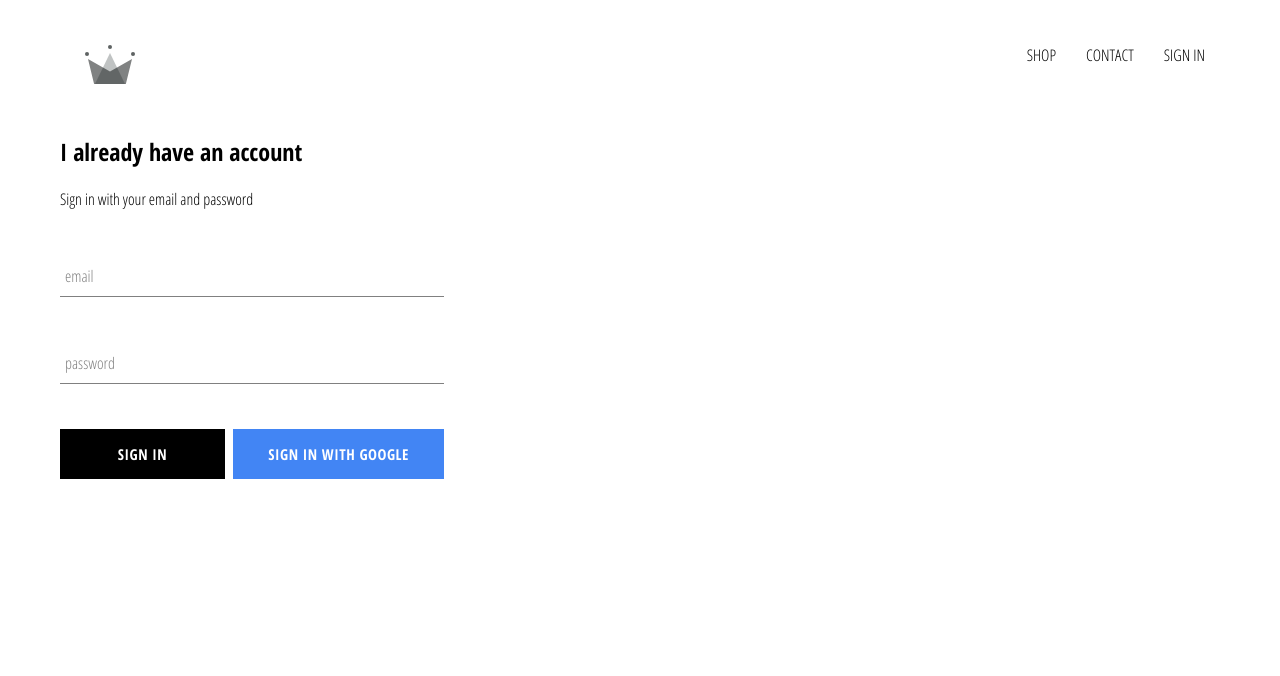
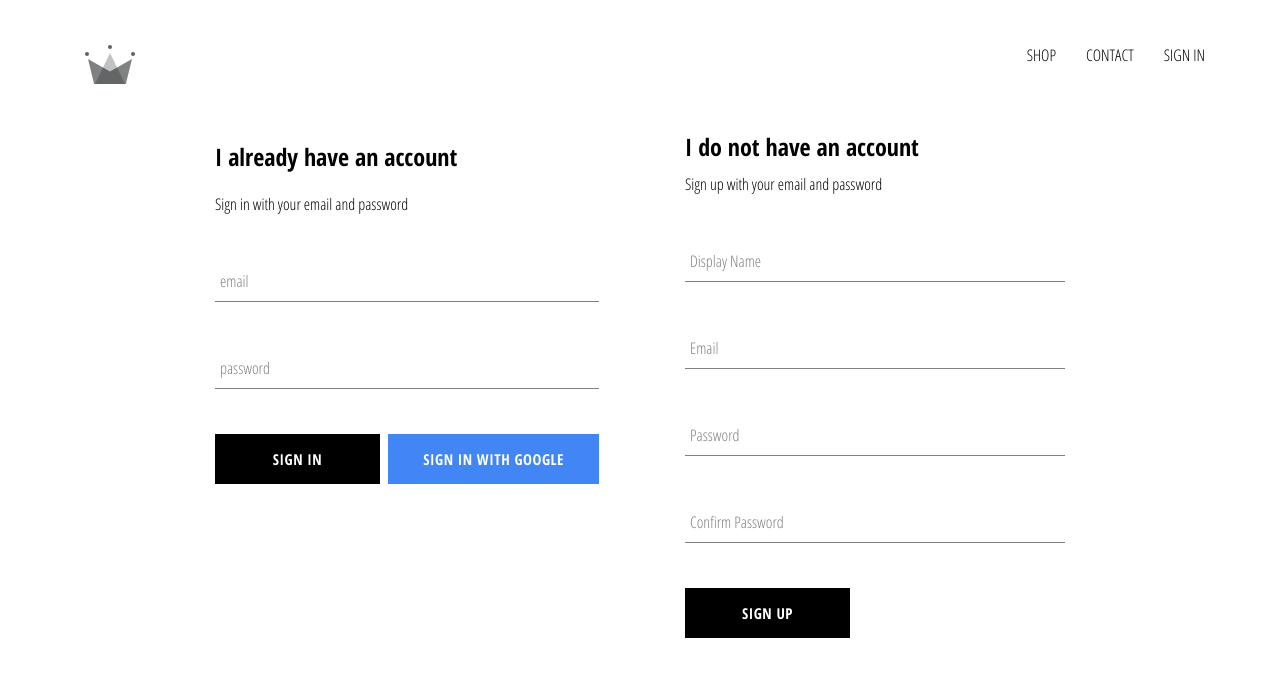
Before and after one commit to oseanink/crwn-clothing, a React (Create React App) app: page /signin in a window 1280 px wide. Shown: the top 676 px of the page. Built offline with nearby package versions, Linux system fonts and the light colour scheme; no server answers.

Commit message:
implemented firebase utils, included ability to store authenticated users into our firestore database

```diff
--- a/src/App.js
+++ b/src/App.js
@@ -4,7 +4,7 @@ import { Switch, Route } from 'react-router-dom'
 import ShopPage from './pages/shop/shop.component';
 import Header from './components/header/header.component';
 import SignInAndSignUpPage from './pages/sign-in-and-sign-up/sign-in-and-sign-up.component';
-import { auth } from './firebase/firebase.utils'
+import { auth, createUserProfileDocument } from './firebase/firebase.utils'
 import React from 'react';
 
 class App extends React.Component {
@@ -19,10 +19,24 @@ class App extends React.Component {
   unsubscribeFromAuth = null
 
   componentDidMount() {
-    this.unsubscribeFromAuth = auth.onAuthStateChanged( user => {
-      this.setState( { currentUser: user})
+    this.unsubscribeFromAuth = auth.onAuthStateChanged( async userAuth => {
+      if (userAuth) {
+        const userRef = await createUserProfileDocument(userAuth)
 
-      console.log(user)
+        userRef.onSnapshot(snapShot => {
+          this.setState({
+            currentUser: {
+              id: snapShot.id,
+              ...snapShot.data()
+            }
+          })
+
+          console.log(this.state);
+        })
+      }
+      else {
+        this.setState({currentUser: userAuth})
+      }
     })
   }
 
--- /dev/null
+++ b/src/components/sign-up/sign-up.component.jsx
@@ -0,0 +1,71 @@
+import React from 'react'
+
+import FormInput from '../form-input/form-input.component'
+import CustomButton from '../custom-button/custom-button.component'
+import { auth, createUserProfileDocument } from '../../firebase/firebase.utils'
+
+import './sign-up.styles.scss'
+
+class SignUp extends React.Component {
+    constructor() {
+        super()
+
+        this.state = {
+            displayName: '',
+            email: '',
+            password: '',
+            confirmPassword: ''
+        }
+    }
+
+    handleSubmit = async event => {
+        event.preventDefault()
+
+        const { displayName, email, password, confirmPassword } = this.state
+
+        if (password !== confirmPassword) {
+            alert('passwords do not match')
+            return
+        }
+
+        try {
+            const {user}= await auth.createUserWithEmailAndPassword(email, password)
+
+            await createUserProfileDocument(user, {displayName})
+
+            this.setState({
+                displayName: '',
+                email: '',
+                password: '',
+                confirmPassword: ''
+            })
+        } catch (error) {
+            console.error(error)
+        }
+    }
+
+    handleChange = event => {
+        const { name, value } = event.target
+
+        this.setState({[name]: value})
+    }
+
+    render() {
+        const { displayName, email, password, confirmPassword } = this.state
+        return(
+            <div className='sign-up'>
+                <h2 className='title'>I do not have an account</h2>
+                <span>Sign up with your email and password</span>
+                <form className='sign-up-form' onSubmit={this.handleSubmit}>
+                    <FormInput type='text' name='displayName' value={ displayName } onChange= {this.handleChange} label='Display Name' required />
+                    <FormInput type='email' name='email' value={ email } onChange= {this.handleChange} label='Email' required />
+                    <FormInput type='password' name='password' value={ password } onChange= {this.handleChange} label='Password' required />
+                    <FormInput type='password' name='confirmPassword' value={ confirmPassword } onChange= {this.handleChange} label='Confirm Password' required />
+                    <CustomButton type='submit'>SIGN UP</CustomButton>
+                </form>
+            </div>
+        )
+    }
+}
+
+export default SignUp
--- /dev/null
+++ b/src/components/sign-up/sign-up.styles.scss
@@ -0,0 +1,9 @@
+.sign-up {
+    display: flex;
+    flex-direction: column;
+    width: 380px;
+
+    .title {
+        margin: 10px 0;
+    }
+}
--- a/src/firebase/firebase.utils.js
+++ b/src/firebase/firebase.utils.js
@@ -12,6 +12,34 @@ const config = {
     measurementId: "G-9S0TBFDM0Y"
   }
 
+  export const createUserProfileDocument = async (userAuth, additionalData) => {
+    if (!userAuth) return;
+
+    const userRef = firestore.doc(`users/${userAuth.uid}`)
+
+    const snapShot = await userRef.get()
+
+    if(!snapShot.exists) {
+      const { displayName, email} = userAuth
+      const createdAt = new Date()
+
+      try {
+        await userRef.set({
+          displayName,
+          email,
+          createdAt,
+          ...additionalData
+        })
+      } catch(error) {
+        console.log('error creating user', error.message);
+      }
+    }
+
+    return userRef
+
+
+  }
+
   firebase.initializeApp(config)
 
   export const auth = firebase.auth()
--- a/src/pages/sign-in-and-sign-up/sign-in-and-sign-up.component.jsx
+++ b/src/pages/sign-in-and-sign-up/sign-in-and-sign-up.component.jsx
@@ -1,9 +1,13 @@
 import React from 'react'
 import './sign-in-and-sign-up.styles.scss'
 import SignIn from '../../components/sign-in/sign-in.component'
+import SignUp from '../../components/sign-up/sign-up.component'
 
 const SignInAndSignUpPage = () => (
-    <div className='sign-in-and-sign-up'><SignIn/></div>
+    <div className='sign-in-and-sign-up'>
+        <SignIn/>
+        <SignUp />
+    </div>
 )
 
 export default SignInAndSignUpPage
--- a/src/pages/sign-in-and-sign-up/sign-in-and-sign-up.styles.scss
+++ b/src/pages/sign-in-and-sign-up/sign-in-and-sign-up.styles.scss
@@ -0,0 +1,6 @@
+.sign-in-and-sign-up {
+    width: 850px;
+    display: flex;
+    justify-content: space-between;
+    margin: 30px auto;
+}
```
